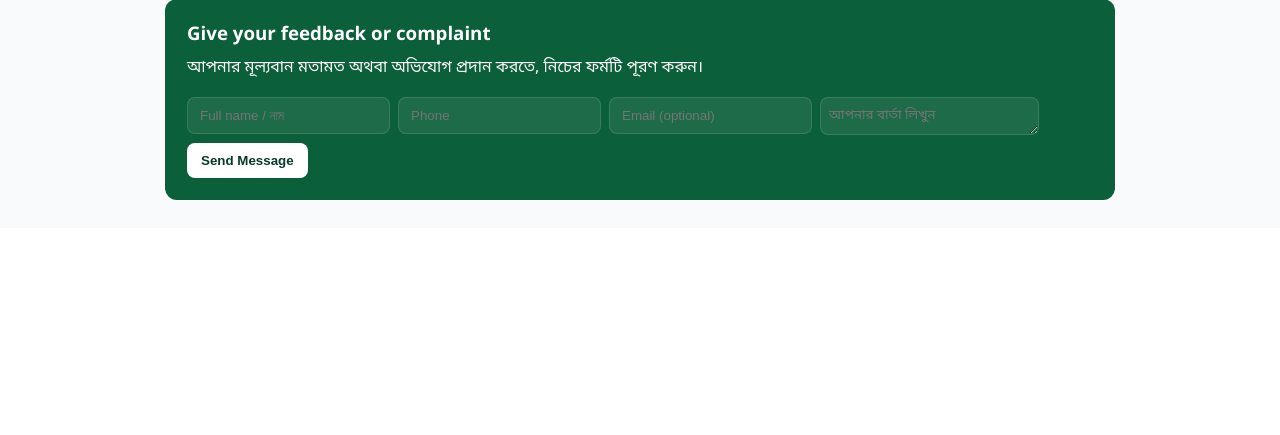
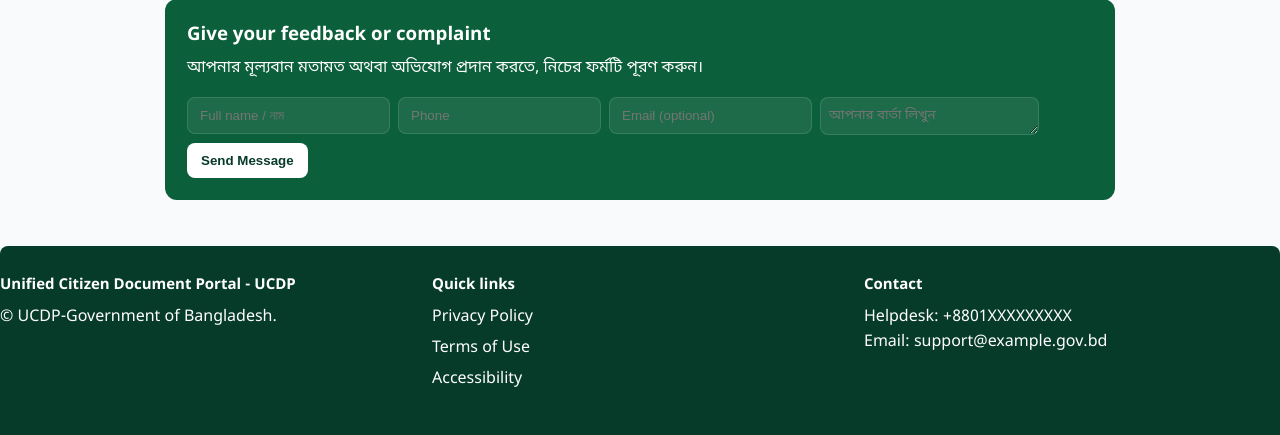
Before and after one commit to ajjiadd/source365, a PHP site: page / in a window 1280 px wide. Shown: the part 2351-2786 px from the top of the page. Before the commit the page ends 2551 px from the top, so only its background shows below. Run offline with PHP 8.4, Linux system fonts and the light colour scheme.

Commit message:
footer section complete

```diff
--- a/css/style.css
+++ b/css/style.css
@@ -412,3 +412,20 @@ textarea.input {
   font-weight: 600;
   border: none;
 }
+/* ===== Footer ===== */
+footer.footer {
+  background: var(--gov-deep);
+  color: #fff;
+  padding: 28px 0;
+  margin-top: 18px;
+  border-radius: 8px 8px 0 0;
+}
+.footer-container {
+  display: grid;
+  grid-template-columns: repeat(3, 1fr);
+  gap: 16px;
+}
+.footer-container h4 {
+  margin: 0 0 8px 0;
+  font-size: 15px;
+}
--- a/index.html
+++ b/index.html
@@ -266,7 +266,30 @@
             </div>
         </section>
 
+
     </main>
+
+    <!-- Footer section -->
+    <footer class="footer" role="contentinfo">
+        <div class="footer-container">
+            <div>
+                <h4>Unified Citizen Document Portal - UCDP</h4>
+                <p class="small" style="margin-top:6px;">© UCDP-Government of Bangladesh.</p>
+            </div>
+            <div>
+                <h4>Quick links</h4>
+                <ul style="list-style:none; padding:0; margin-top:8px;">
+                    <li class="small"><a href="#">Privacy Policy</a></li>
+                    <li class="small" style="margin-top:6px;"><a href="#">Terms of Use</a></li>
+                    <li class="small" style="margin-top:6px;"><a href="#">Accessibility</a></li>
+                </ul>
+            </div>
+            <div>
+                <h4>Contact</h4>
+                <p class="small" style="margin-top:6px;">Helpdesk: +8801XXXXXXXXX<br />Email: support@example.gov.bd</p>
+            </div>
+        </div>
+    </footer>
 
 
 
```
